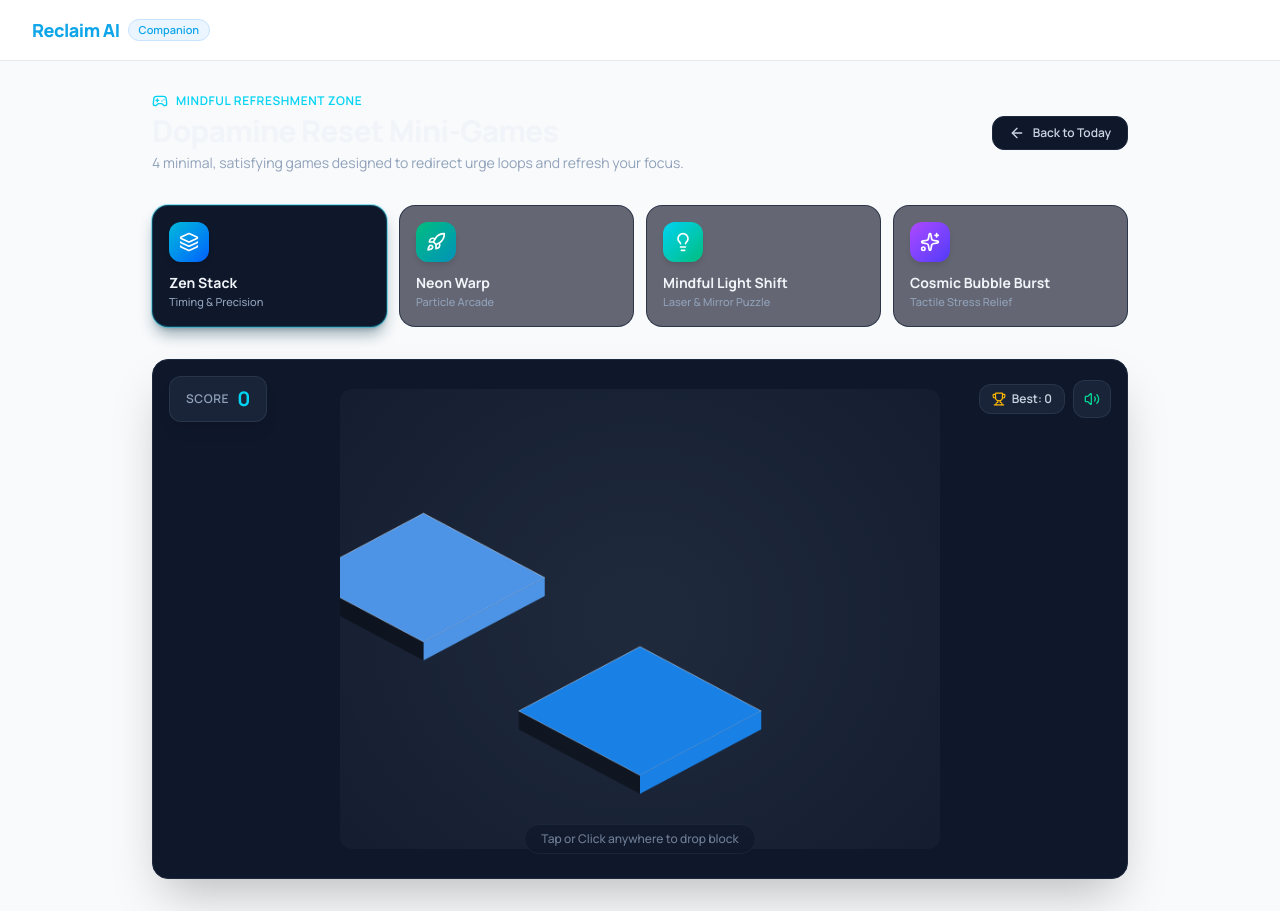
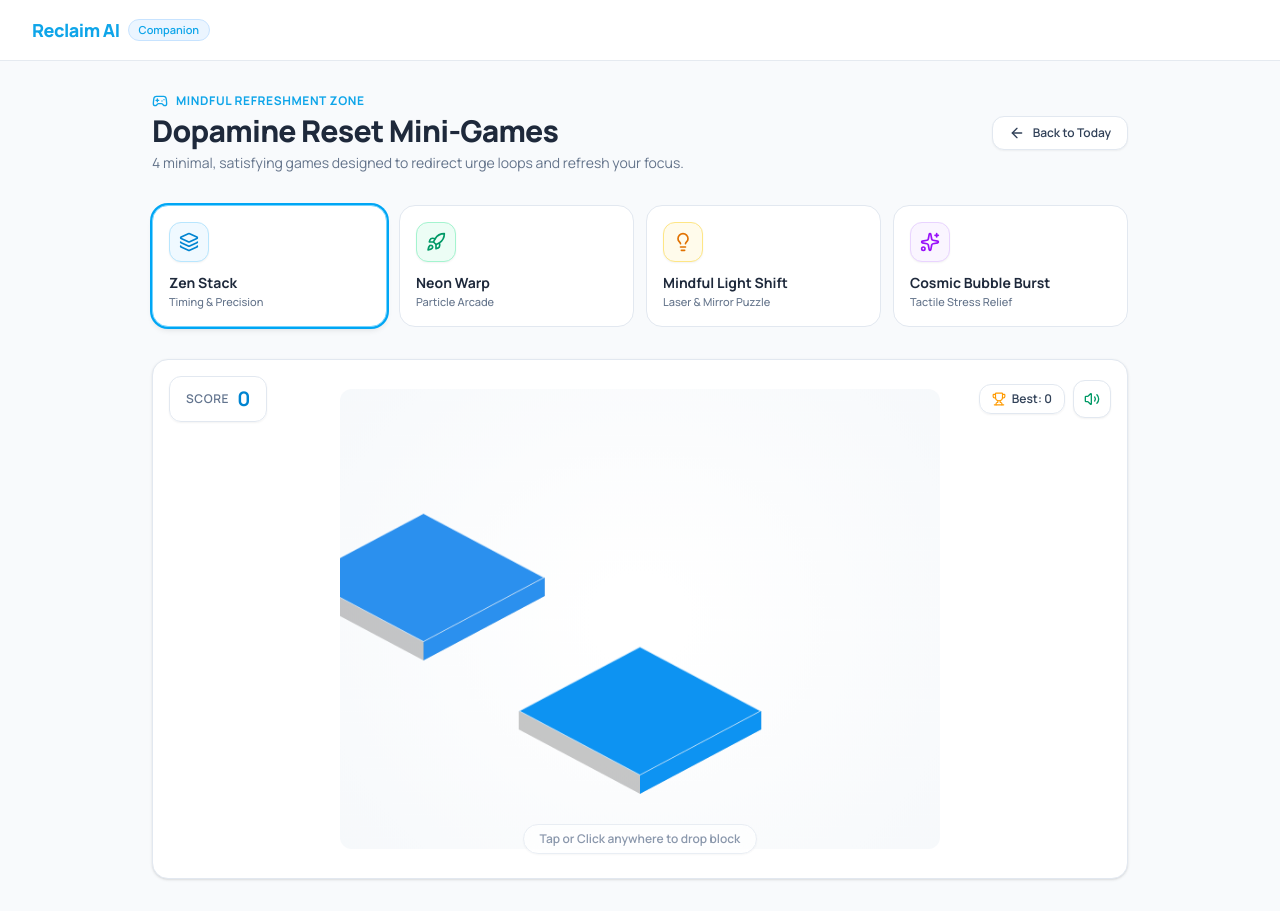
Before and after one commit to chinnappa0204/main_challenge, a Next.js app: page /games in a window 1280 px wide. Built offline with nearby package versions, Linux system fonts and the light colour scheme.

Commit message:
style: restyle Games Hub and all 4 mini-games to match white/soft-blue design system

```diff
--- a/src/app/games/page.tsx
+++ b/src/app/games/page.tsx
@@ -15,10 +15,10 @@ const GAMES = [
     id: 'stack' as GameId,
     title: 'Zen Stack',
     subtitle: 'Timing & Precision',
-    description: 'Stack moving glowing neon blocks with perfect timing to build a tower.',
+    description: 'Stack moving blocks with perfect timing on a crisp light stage.',
     icon: Layers,
-    color: 'from-cyan-500 to-blue-600',
-    borderColor: 'border-cyan-500/30',
+    bgAccent: 'bg-sky-50 text-sky-600 border-sky-200',
+    activeRing: 'ring-2 ring-sky-500 border-sky-300 bg-white shadow-md',
   },
   {
     id: 'warp' as GameId,
@@ -26,8 +26,8 @@ const GAMES = [
     subtitle: 'Particle Arcade',
     description: 'Control your energy orb, collect Zen Orbs, and grab power-ups.',
     icon: Rocket,
-    color: 'from-emerald-500 to-cyan-600',
-    borderColor: 'border-emerald-500/30',
+    bgAccent: 'bg-emerald-50 text-emerald-600 border-emerald-200',
+    activeRing: 'ring-2 ring-emerald-500 border-emerald-300 bg-white shadow-md',
   },
   {
     id: 'light' as GameId,
@@ -35,8 +35,8 @@ const GAMES = [
     subtitle: 'Laser & Mirror Puzzle',
     description: 'Rotate optical mirrors to reflect laser beams onto target crystals.',
     icon: Lightbulb,
-    color: 'from-cyan-400 to-emerald-500',
-    borderColor: 'border-cyan-400/30',
+    bgAccent: 'bg-amber-50 text-amber-600 border-amber-200',
+    activeRing: 'ring-2 ring-amber-500 border-amber-300 bg-white shadow-md',
   },
   {
     id: 'bubble' as GameId,
@@ -44,8 +44,8 @@ const GAMES = [
     subtitle: 'Tactile Stress Relief',
     description: 'Pop bouncing translucent bubbles to trigger particle combo cascades.',
     icon: Sparkles,
-    color: 'from-purple-500 to-indigo-600',
-    borderColor: 'border-purple-500/30',
+    bgAccent: 'bg-purple-50 text-purple-600 border-purple-200',
+    activeRing: 'ring-2 ring-purple-500 border-purple-300 bg-white shadow-md',
   },
 ];
 
@@ -53,25 +53,25 @@ export default function GamesHubPage() {
   const [activeGame, setActiveGame] = useState<GameId>('stack');
 
   return (
-    <div className="mx-auto max-w-5xl px-4 py-8 sm:px-6 fade-in">
+    <div className="mx-auto max-w-5xl px-4 py-8 sm:px-6 fade-in" style={{ backgroundColor: 'var(--bg-page)' }}>
       {/* Header */}
       <div className="flex flex-col sm:flex-row sm:items-center justify-between gap-4 mb-8">
         <div>
-          <div className="flex items-center gap-2 text-cyan-400 font-semibold text-xs tracking-wider uppercase mb-1">
+          <div className="flex items-center gap-2 font-bold text-xs tracking-wider uppercase mb-1" style={{ color: 'var(--accent-blue-mid)' }}>
             <Gamepad2 className="w-4 h-4" />
             <span>Mindful Refreshment Zone</span>
           </div>
-          <h1 className="text-3xl font-extrabold tracking-tight text-slate-100">
+          <h1 className="text-3xl font-extrabold tracking-tight" style={{ color: 'var(--text-primary)' }}>
             Dopamine Reset Mini-Games
           </h1>
-          <p className="text-slate-400 text-sm mt-1">
+          <p className="text-sm mt-1" style={{ color: 'var(--text-secondary)' }}>
             4 minimal, satisfying games designed to redirect urge loops and refresh your focus.
           </p>
         </div>
 
         <Link
           href="/"
-          className="inline-flex items-center gap-2 px-4 py-2 bg-slate-900 border border-slate-800 hover:border-slate-700 rounded-xl text-slate-300 text-xs font-semibold transition-all self-start sm:self-auto cursor-pointer"
+          className="inline-flex items-center gap-2 px-4 py-2 bg-white border border-slate-200 hover:border-slate-300 rounded-xl text-slate-700 text-xs font-semibold shadow-xs transition-all self-start sm:self-auto cursor-pointer"
         >
           <ArrowLeft className="w-4 h-4" />
           <span>Back to Today</span>
@@ -90,17 +90,17 @@ export default function GamesHubPage() {
               onClick={() => setActiveGame(g.id)}
               className={`flex flex-col p-4 rounded-2xl border text-left transition-all cursor-pointer ${
                 isActive
-                  ? `bg-slate-900 ${g.borderColor} shadow-lg shadow-cyan-950/40 ring-1 ring-cyan-500/40`
-                  : 'bg-slate-950/60 border-slate-800/80 hover:bg-slate-900/60 hover:border-slate-700'
+                  ? g.activeRing
+                  : 'bg-white border-slate-200 hover:border-slate-300 hover:shadow-xs'
               }`}
             >
               <div
-                className={`w-10 h-10 rounded-xl bg-gradient-to-br ${g.color} flex items-center justify-center text-white mb-3 shadow-md`}
+                className={`w-10 h-10 rounded-xl border ${g.bgAccent} flex items-center justify-center mb-3 shadow-xs`}
               >
                 <Icon className="w-5 h-5" />
               </div>
-              <span className="font-bold text-slate-100 text-sm leading-tight">{g.title}</span>
-              <span className="text-[11px] text-slate-400 mt-0.5 font-medium">{g.subtitle}</span>
+              <span className="font-bold text-sm leading-tight" style={{ color: 'var(--text-primary)' }}>{g.title}</span>
+              <span className="text-[11px] mt-0.5 font-medium" style={{ color: 'var(--text-secondary)' }}>{g.subtitle}</span>
             </button>
           );
         })}
--- a/src/components/games/ZenStackGame.tsx
+++ b/src/components/games/ZenStackGame.tsx
@@ -55,7 +55,7 @@ export default function ZenStackGame() {
       width: 140,
       depth: 140,
       y: 0,
-      color: 'hsl(210, 80%, 60%)',
+      color: 'hsl(205, 90%, 55%)',
       direction: 'x',
       speed: 3,
     },
@@ -66,8 +66,8 @@ export default function ZenStackGame() {
   });
 
   const getHslColor = (index: number) => {
-    const hue = (200 + index * 12) % 360;
-    return `hsl(${hue}, 75%, 60%)`;
+    const hue = (195 + index * 14) % 360;
+    return `hsl(${hue}, 85%, 55%)`;
   };
 
   useEffect(() => {
@@ -85,7 +85,7 @@ export default function ZenStackGame() {
         width: baseWidth,
         depth: baseDepth,
         y: 0,
-        color: 'hsl(210, 80%, 50%)',
+        color: 'hsl(205, 90%, 50%)',
       },
     ];
 
@@ -139,7 +139,6 @@ export default function ZenStackGame() {
     const overlap = maxOverlap - Math.abs(diff);
 
     if (overlap <= 0) {
-      // Missed completely -> Game Over
       setGameOver(true);
       soundSynth.playBump();
       return;
@@ -152,7 +151,6 @@ export default function ZenStackGame() {
     let newZ = currentBlock.z;
 
     if (isPerfect) {
-      // Perfect placement alignment!
       newX = prevBlock.x;
       newZ = prevBlock.z;
       const nextCombo = combo + 1;
@@ -209,10 +207,9 @@ export default function ZenStackGame() {
     gameStateRef.current.targetCameraY = stack.length * 20;
   }, [gameOver, combo, highScore]);
 
-  // Main rendering loop
+  // Render loop
   useEffect(() => {
     initGame();
-
     let animId: number;
 
     const render = () => {
@@ -225,10 +222,8 @@ export default function ZenStackGame() {
       const height = canvas.height;
       const state = gameStateRef.current;
 
-      // Update Camera
       state.cameraY += (state.targetCameraY - state.cameraY) * 0.1;
 
-      // Update Current Block position
       if (!gameOver) {
         const cur = state.currentBlock;
         if (cur.direction === 'x') {
@@ -240,21 +235,20 @@ export default function ZenStackGame() {
         }
       }
 
-      // Draw background
-      ctx.fillStyle = '#0f172a';
+      // Draw Light Background
+      ctx.fillStyle = '#F8FAFC';
       ctx.fillRect(0, 0, width, height);
 
-      // Draw subtle grid ambient gradient
+      // Subtle light grid gradient
       const grad = ctx.createRadialGradient(width / 2, height / 2, 50, width / 2, height / 2, width);
-      grad.addColorStop(0, '#1e293b');
-      grad.addColorStop(1, '#0f172a');
+      grad.addColorStop(0, '#FFFFFF');
+      grad.addColorStop(1, '#F1F5F9');
       ctx.fillStyle = grad;
       ctx.fillRect(0, 0, width, height);
 
       ctx.save();
       ctx.translate(width / 2, height / 2 + 120 + state.cameraY);
 
-      // Isometric projection helper
       const project = (x: number, y: number, z: number) => {
         const isoX = (x - z) * 0.866;
         const isoY = (x + z) * 0.5 - y;
@@ -285,12 +279,12 @@ export default function ZenStackGame() {
         ctx.lineTo(p4Top.x, p4Top.y);
         ctx.closePath();
         ctx.fill();
-        ctx.strokeStyle = 'rgba(255,255,255,0.4)';
-        ctx.lineWidth = 1;
+        ctx.strokeStyle = 'rgba(255,255,255,0.7)';
+        ctx.lineWidth = 1.5;
         ctx.stroke();
 
         // Right Face
-        ctx.fillStyle = 'rgba(0,0,0,0.2)';
+        ctx.fillStyle = 'rgba(0,0,0,0.12)';
         ctx.beginPath();
         ctx.moveTo(p2Top.x, p2Top.y);
         ctx.lineTo(p3Top.x, p3Top.y);
@@ -302,7 +296,7 @@ export default function ZenStackGame() {
         ctx.fill();
 
         // Left Face
-        ctx.fillStyle = 'rgba(0,0,0,0.4)';
+        ctx.fillStyle = 'rgba(0,0,0,0.22)';
         ctx.beginPath();
         ctx.moveTo(p3Top.x, p3Top.y);
         ctx.lineTo(p4Top.x, p4Top.y);
@@ -312,20 +306,17 @@ export default function ZenStackGame() {
         ctx.fill();
 
         if (isCurrent) {
-          ctx.shadowColor = block.color;
-          ctx.shadowBlur = 15;
+          ctx.shadowColor = 'rgba(14, 165, 233, 0.4)';
+          ctx.shadowBlur = 12;
         }
       };
 
-      // Draw Stack
       state.stack.forEach((b) => drawIsometricBlock(b));
 
-      // Draw Current Moving Block
       if (!gameOver) {
         drawIsometricBlock(state.currentBlock as Block, true);
       }
 
-      // Draw & update particles
       for (let i = state.particles.length - 1; i >= 0; i--) {
         const p = state.particles[i];
         p.x += p.vx;
@@ -356,24 +347,24 @@ export default function ZenStackGame() {
   }, [initGame, gameOver]);
 
   return (
-    <div className="relative flex flex-col items-center justify-center w-full min-h-[520px] rounded-2xl bg-slate-900 border border-slate-800 overflow-hidden shadow-2xl p-4">
+    <div className="relative flex flex-col items-center justify-center w-full min-h-[520px] rounded-2xl bg-white border border-slate-200 overflow-hidden shadow-sm p-4">
       {/* Top Header Bar */}
-      <div className="absolute top-4 left-4 right-4 flex items-center justify-between z-10 pointer-events-auto">
+      <div className="absolute top-4 left-4 right-4 flex items-center justify-between z-10">
         <div className="flex items-center gap-3">
-          <div className="bg-slate-800/80 backdrop-blur border border-slate-700/60 px-4 py-2 rounded-xl text-white font-bold text-lg flex items-center gap-2 shadow-lg">
-            <span className="text-xs text-slate-400 font-semibold uppercase tracking-wider">Score</span>
-            <span className="text-cyan-400 text-xl">{score}</span>
+          <div className="bg-white/90 backdrop-blur border border-slate-200 px-4 py-2 rounded-xl text-slate-800 font-bold text-lg flex items-center gap-2 shadow-xs">
+            <span className="text-xs text-slate-500 font-semibold uppercase tracking-wider">Score</span>
+            <span className="text-sky-600 text-xl">{score}</span>
           </div>
           {combo > 1 && (
-            <div className="bg-emerald-500/20 border border-emerald-500/40 px-3 py-1.5 rounded-xl text-emerald-400 font-extrabold text-xs animate-bounce">
+            <div className="bg-emerald-50 border border-emerald-200 px-3 py-1.5 rounded-xl text-emerald-600 font-extrabold text-xs animate-bounce shadow-xs">
               {combo}x PERFECT COMBO!
             </div>
           )}
         </div>
 
         <div className="flex items-center gap-2">
-          <div className="bg-slate-800/80 backdrop-blur border border-slate-700/60 px-3 py-1.5 rounded-xl text-slate-300 text-xs font-semibold flex items-center gap-1.5">
-            <Trophy className="w-3.5 h-3.5 text-amber-400" />
+          <div className="bg-white/90 backdrop-blur border border-slate-200 px-3 py-1.5 rounded-xl text-slate-700 text-xs font-semibold flex items-center gap-1.5 shadow-xs">
+            <Trophy className="w-3.5 h-3.5 text-amber-500" />
             <span>Best: {highScore}</span>
           </div>
           <button
@@ -382,14 +373,14 @@ export default function ZenStackGame() {
               setIsMuted(next);
               soundSynth.setMuted(next);
             }}
-            className="p-2.5 bg-slate-800/80 border border-slate-700/60 hover:bg-slate-700 rounded-xl text-slate-300 transition-all cursor-pointer"
+            className="p-2.5 bg-white border border-slate-200 hover:bg-slate-50 rounded-xl text-slate-700 transition-all cursor-pointer shadow-xs"
           >
-            {isMuted ? <VolumeX className="w-4 h-4 text-red-400" /> : <Volume2 className="w-4 h-4 text-emerald-400" />}
+            {isMuted ? <VolumeX className="w-4 h-4 text-red-500" /> : <Volume2 className="w-4 h-4 text-emerald-600" />}
           </button>
         </div>
       </div>
 
-      {/* Canvas Game Area */}
+      {/* Canvas */}
       <canvas
         ref={canvasRef}
         width={600}
@@ -398,24 +389,23 @@ export default function ZenStackGame() {
         className="w-full h-[460px] max-w-[600px] rounded-xl cursor-pointer touch-none"
       />
 
-      {/* Tap Instruction */}
       {!gameOver && (
-        <div className="absolute bottom-6 text-slate-400 text-xs font-medium bg-slate-900/80 backdrop-blur px-4 py-1.5 rounded-full border border-slate-800 pointer-events-none animate-pulse">
+        <div className="absolute bottom-6 text-slate-500 text-xs font-semibold bg-white/90 backdrop-blur px-4 py-1.5 rounded-full border border-slate-200 shadow-xs pointer-events-none animate-pulse">
           Tap or Click anywhere to drop block
         </div>
       )}
 
       {/* Game Over Modal */}
       {gameOver && (
-        <div className="absolute inset-0 bg-slate-950/85 backdrop-blur-md flex flex-col items-center justify-center z-20 fade-in p-6">
-          <h2 className="text-3xl font-extrabold text-transparent bg-clip-text bg-gradient-to-r from-cyan-400 to-blue-500 mb-2">
+        <div className="absolute inset-0 bg-white/90 backdrop-blur-md flex flex-col items-center justify-center z-20 fade-in p-6">
+          <h2 className="text-3xl font-extrabold text-slate-800 mb-2">
             Mindful Stack Complete!
           </h2>
-          <p className="text-slate-400 text-sm mb-6">You built a tower of <span className="text-cyan-300 font-bold">{score}</span> blocks.</p>
+          <p className="text-slate-600 text-sm mb-6">You built a tower of <span className="text-sky-600 font-bold">{score}</span> blocks.</p>
 
           <button
             onClick={initGame}
-            className="flex items-center gap-2 px-6 py-3 bg-gradient-to-r from-cyan-500 to-blue-600 hover:from-cyan-400 hover:to-blue-500 text-white font-bold rounded-xl shadow-lg shadow-cyan-500/25 transition-all transform hover:scale-105 cursor-pointer"
+            className="flex items-center gap-2 px-6 py-3 bg-sky-500 hover:bg-sky-600 text-white font-bold rounded-xl shadow-md transition-all transform hover:scale-105 cursor-pointer"
           >
             <RotateCcw className="w-4 h-4" />
             Play Again
```
Also changed, not shown: src/components/games/CosmicBubbleGame.tsx (+21 -25 lines), src/components/games/LightShiftGame.tsx (+17 -23 lines), src/components/games/NeonWarpGame.tsx (+35 -57 lines).
